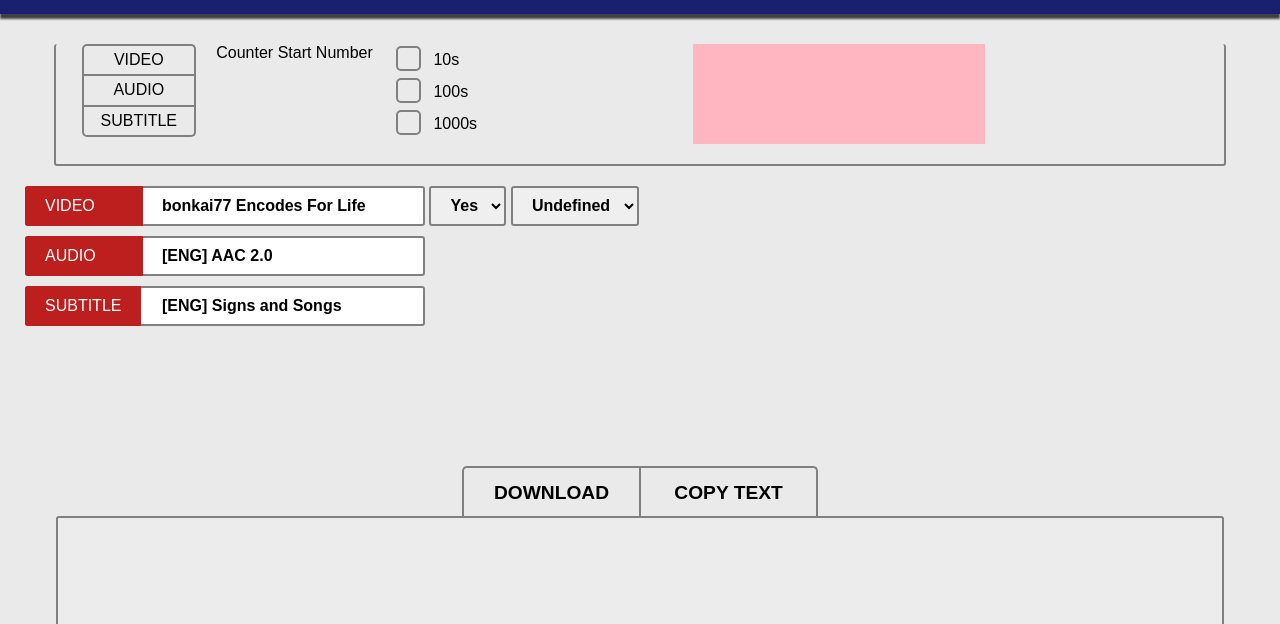
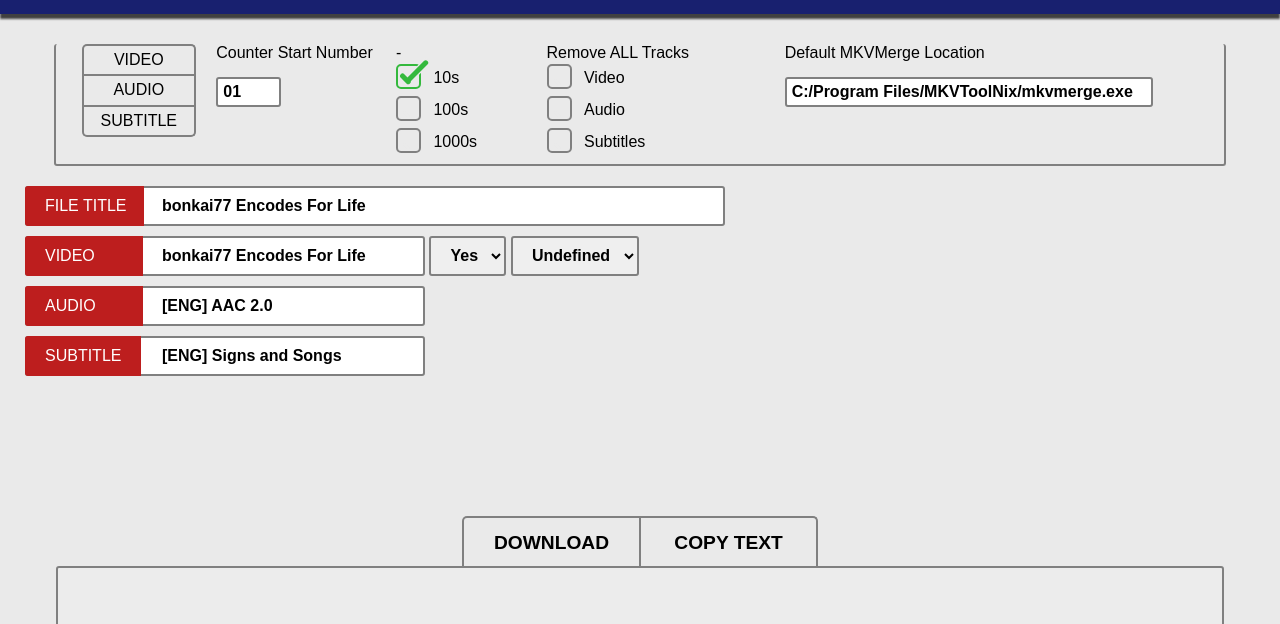
Before and after one commit to Sophobiaful/BatGenV2, a plain HTML site: page index.html in a window 1280 px wide. Shown: the part 176-800 px from the top of the page. Drawn offline with Linux system fonts and the light colour scheme; files that its build step writes are made by us from their sources.

Commit message:
Added rest of the options.

```diff
--- a/index.html
+++ b/index.html
@@ -137,30 +137,61 @@
 				</div>
 				<div class='counter-start-area'>
 					<span>Counter Start Number</span>
+					<div class='container-textbox'>
+						<input type='text' class='counter' value='01' />
+					</div>
 				</div>
 				<div class='counter-checkbox-area'>
+					<span>-</span>
 					<div class='no-select container-checkbox'>
- 					  <input type="checkbox" id='counter10' name='counter10' />
- 					  <label for="counter10" class="check-box"></label>
+	 					  <input type='checkbox' id='counter10' name='counter10' checked />
+	 					  <label for='counter10' class='check-box'></label>
 	 					  <span>10s</span>
 	 				 </div>
 					  <div class='no-select container-checkbox'>
-					  <input type="checkbox" id='counter100' name='counter100' />
-					  <label for="counter100" class="check-box"></label>
+						  <input type='checkbox' id='counter100' name='counter100' />
+						  <label for='counter100' class='check-box'></label>
 						  <span>100s</span>
 					 </div>
 					 <div class='no-select container-checkbox'>
-					 <input type="checkbox" id='counter1000' name='counter1000' />
-					 <label for="counter1000" class="check-box"></label>
+						 <input type='checkbox' id='counter1000' name='counter1000' />
+						 <label for='counter1000' class='check-box'></label>
 						 <span>1000s</span>
 				   </div>
 				</div>
 				<div class='remove-tracks-area'>
-
+					<span>Remove ALL Tracks</span>
+					<div class='no-select container-checkbox'>
+	 					  <input type='checkbox' id='removeTrackVideo' name='removeTrackVideo' />
+	 					  <label for='removeTrackVideo' class='check-box'></label>
+	 					  <span>Video</span>
+	 				 </div>
+					  <div class='no-select container-checkbox'>
+						  <input type='checkbox' id='removeTrackAudio' name='removeTrackAudio' />
+						  <label for='removeTrackAudio' class='check-box'></label>
+						  <span>Audio</span>
+					 </div>
+					 <div class='no-select container-checkbox'>
+						 <input type='checkbox' id='removeTrackSubtitles' name='removeTrackSubtitles' />
+						 <label for='removeTrackSubtitles' class='check-box'></label>
+						 <span>Subtitles</span>
+				   </div>
+				</div>
+				<div class='default-mkvmerge-location-area'>
+					<span>Default MKVMerge Location</span>
+					<div class='container-textbox'>
+						<input type='text' class='path' value='C:/Program Files/MKVToolNix/mkvmerge.exe' />
+					</div>
 				</div>
 			</div>
 
 
+			<div class='field'>
+				<div class='container-textbox'>
+					<input type='text' class='file' value='bonkai77 Encodes For Life' />
+					<label>FILE TITLE</label>
+				</div>
+			</div>
 
 			<div class='field'>
 				<div class='container-textbox'>
--- a/stylesheets/scss/style.scss
+++ b/stylesheets/scss/style.scss
@@ -69,6 +69,19 @@ $border_radius_field: 3px;
 
 	.file {
 		width: 700px;
+		+ label {
+			padding: 0 17px 0 20px;
+		}
+	}
+	.counter {
+		width: 65px;
+		height: 30px !important;
+		padding: 0 5px 0 5px !important;
+	}
+	.path {
+		width: 90%;
+		height: 30px !important;
+		padding: 0 5px 0 5px !important;
 	}
 	.video {
 		width: 400px;
@@ -130,7 +143,7 @@ $border_radius_field: 3px;
 	border-radius: $border_radius_field;
 	height: 120px;
 
-	div {
+	> div {
 		display: inline-block;
 		vertical-align: top;
 	}
@@ -171,19 +184,27 @@ $border_radius_field: 3px;
 	}
 	.counter-start-area {
 		width: 15%;
+		height: 100px;
 	}
 	.counter-checkbox-area {
-		width: 25%;
+		width: 12.5%;
 		height: 100px;
 
-		> * {
+		> div {
 			display: block;
 			margin: 2px 0;
 		}
 	}
 	.remove-tracks-area {
-		background-color: lightpink;
-		width: 25%;
+		width: 20%;
+		height: 100px;
+		> div {
+			display: block;
+			margin: 2px 0;
+		}
+	}
+	.default-mkvmerge-location-area {
+		width: 35%;
 		height: 100px;
 	}
 }
```
Also changed, not shown: stylesheets/css/style.css. Lines whose indentation alone changed are shown as unchanged.
